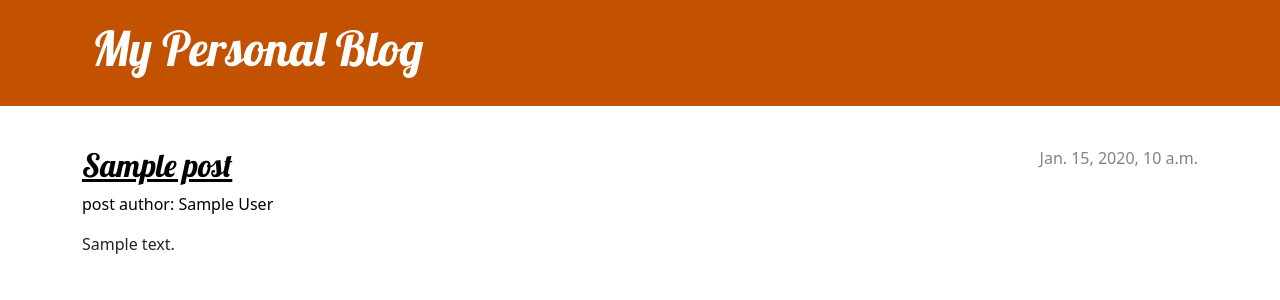
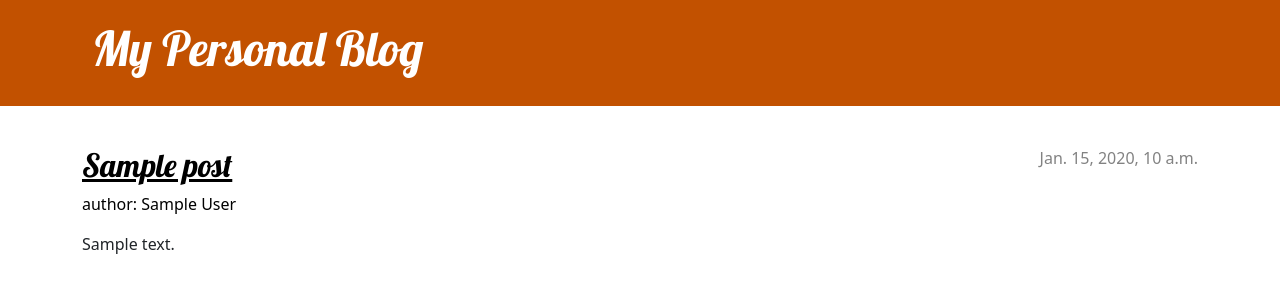
Before and after one commit to Bermet777/Neobis_DjangoGirls_Project, a Django app: template blog/templates/blog/post_list.html in a window 1280 px wide. Shown: the top 300 px of the page. Run offline with Django 4.2, Linux system fonts and the light colour scheme; the template is opened without the code that fills it: most values are stand-ins (such as "Sample title", 1, 10 or a date in 2020).

Commit message:
updated post_list

```diff
--- a/blog/templates/blog/post_list.html
+++ b/blog/templates/blog/post_list.html
@@ -7,7 +7,7 @@
                 {{ post.published_date }}
             </time>
             <h2><a href="{% url 'post_detail' pk=post.pk %}">{{ post.title }}</a></h2>
-            <p class="author"> post author: {{post.author}}</p>
+            <p class="author"> author: {{post.author}}</p>
             <p>{{ post.text|linebreaksbr }}</p>
         </article>
     {% endfor %}
```
